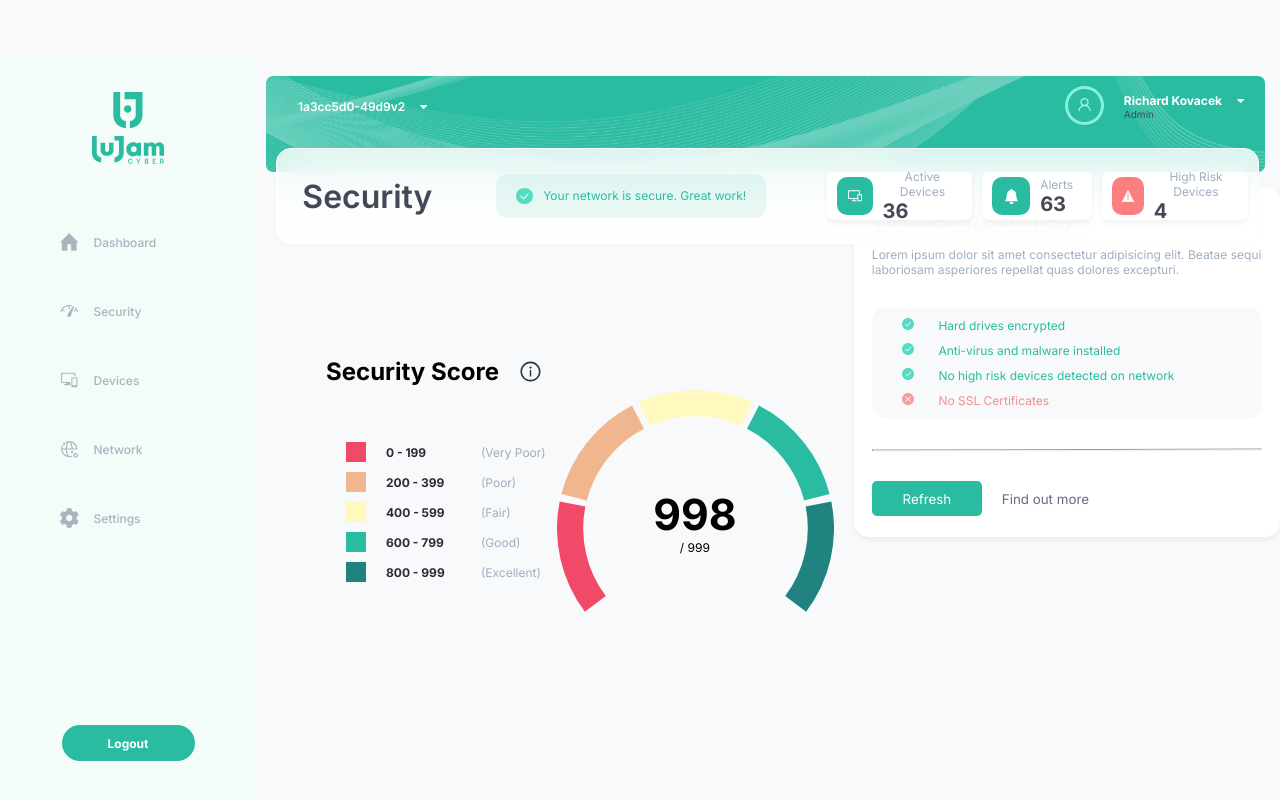
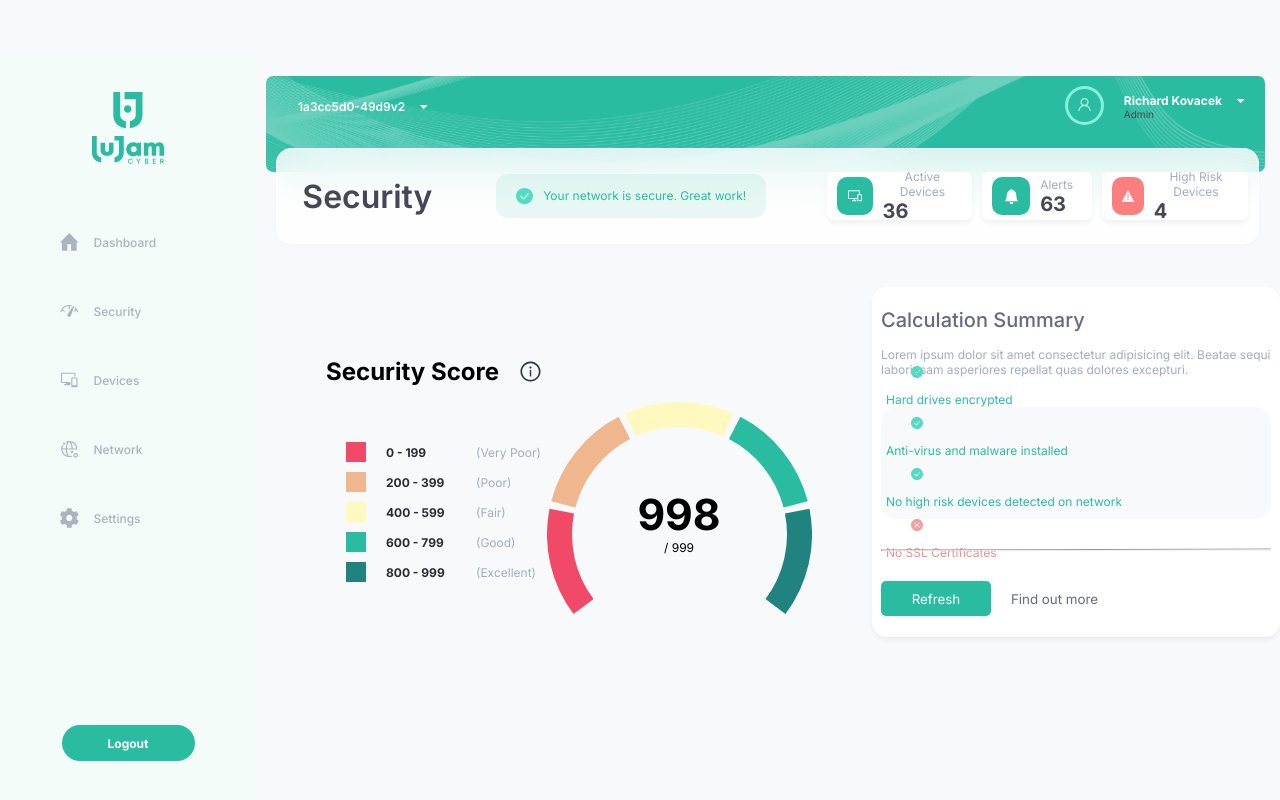
Before and after one commit to iKarans/jersey-client-project, a React (Create React App) app: page /security in a window 1280 px wide. Shown: the part 744-1544 px from the top of the page. Built offline with nearby package versions, Linux system fonts and the light colour scheme.

Commit message:
fixing bem

```diff
--- a/src/components/CalculationSummary/CalculationSummary.scss
+++ b/src/components/CalculationSummary/CalculationSummary.scss
@@ -10,6 +10,7 @@
     align-items: center;
     background-color: white;
     box-shadow: 0px 3.5px 5.5px rgba(0, 0, 0, 0.05);
+    margin: 100px 0 0 40px; // to change
 }
 
 .calculation {
@@ -19,16 +20,16 @@
     justify-content: center;
     flex-direction: column;
 
-    &__title {
+    &__header {
         margin-bottom: 15px;
         display: flex;
-        justify-content: start;
+        justify-content: flex-start;
         font-size: 20px;
         font-weight: 500;
         color: #676980;
     }
 
-    &__paragraph {
+    &__text {
         margin-bottom: 30px;
         color: #A0AEC0;
     }
@@ -45,10 +46,9 @@
 }
 
 .calculation__container--items{
-
-   display: grid;
-   grid-template-columns: .25fr 1fr;
-   grid-template-rows: repeat(4, 1fr);
+    display: grid;
+    grid-template-columns: .25fr 1fr;
+    grid-template-rows: repeat(4, 1fr);
 
 }
 
@@ -57,7 +57,7 @@
     padding-left: 25px;
 }
 
-.calculation__container--paragraph{
+.calculation__container--text{
     margin: 5px;
     color: $primary-color;
 
--- a/src/components/CalculationSummary/CalulationSummary.jsx
+++ b/src/components/CalculationSummary/CalulationSummary.jsx
@@ -7,21 +7,20 @@ const CalulationSummary = () => {
     return (
         <div className="container">
             <div className="calculation">
-            <h1 className="calculation__title">Calculation Summary</h1>
-            <p className="calculation__paragraph">Lorem ipsum dolor sit amet consectetur adipisicing elit. Beatae sequi laboriosam asperiores repellat quas dolores excepturi.</p>
+                <h1 className="calculation__header">Calculation Summary</h1>
+                <p className="calculation__text">Lorem ipsum dolor sit amet consectetur adipisicing elit. Beatae sequi laboriosam asperiores repellat quas dolores excepturi.</p>
 
                 <div className="calculation__container">
-                <div className="calculation__container--items">
+                    <div className="calculation__container-items">
                         <img className="calculation__container--image" src={Tick} alt="Green tick"/>
-                    <p className="calculation__container--paragraph">Hard drives encrypted</p>
+                        <p className="calculation__container--text">Hard drives encrypted</p>
                         <img className="calculation__container--image" src={Tick} alt="Green tick"/>
-                    <p className="calculation__container--paragraph">Anti-virus and malware installed</p>
+                        <p className="calculation__container--text">Anti-virus and malware installed</p>
                         <img className="calculation__container--image" src={Tick} alt="Green tick"/>
-                    <p className="calculation__container--paragraph">No high risk devices detected on network</p>
+                        <p className="calculation__container--text">No high risk devices detected on network</p>
                         <img className="calculation__container--image" src={Cross} alt="Red-Cross"/>
-                    <p className="calculation__container--paragraph" style={{color: '#F08E8E'}}>No SSL Certificates</p>
+                        <p className="calculation__container--text" style={{color: '#F08E8E'}}>No SSL Certificates</p>
                     </div>
-
                 </div>
 
                 <hr/>
```
Lines whose indentation alone changed are shown as unchanged.
